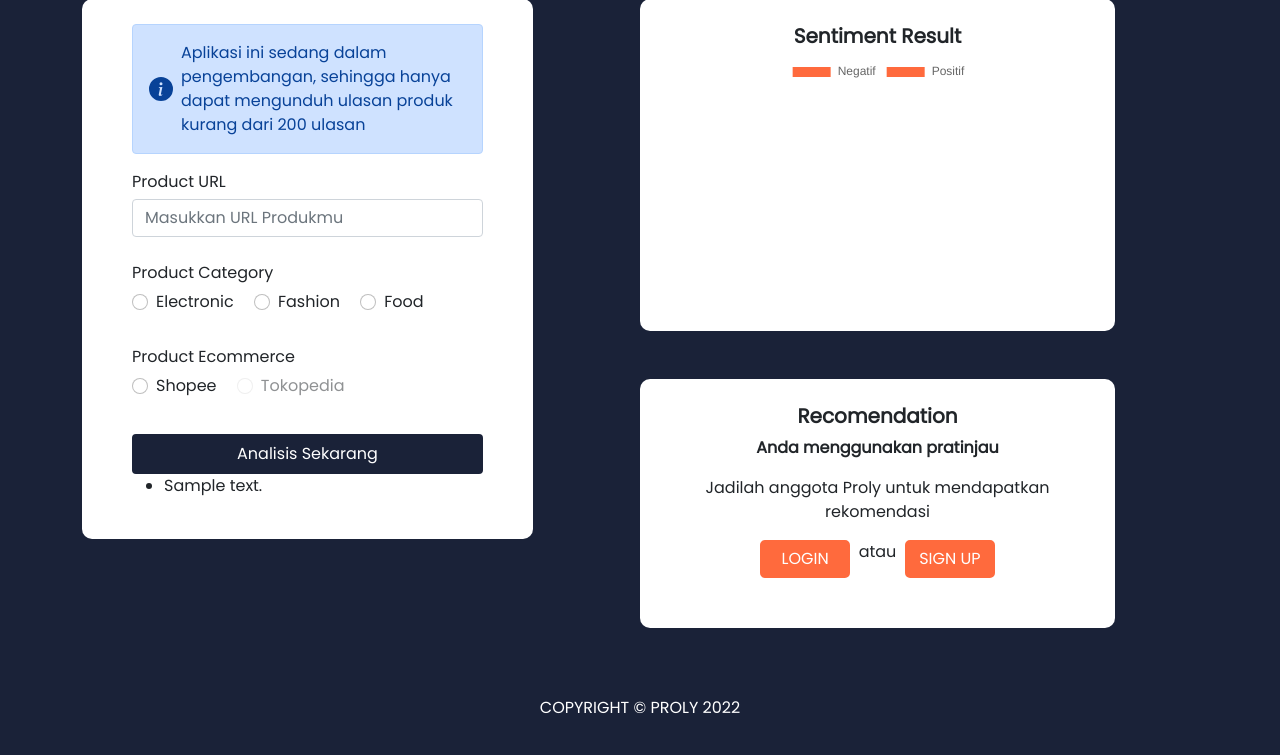
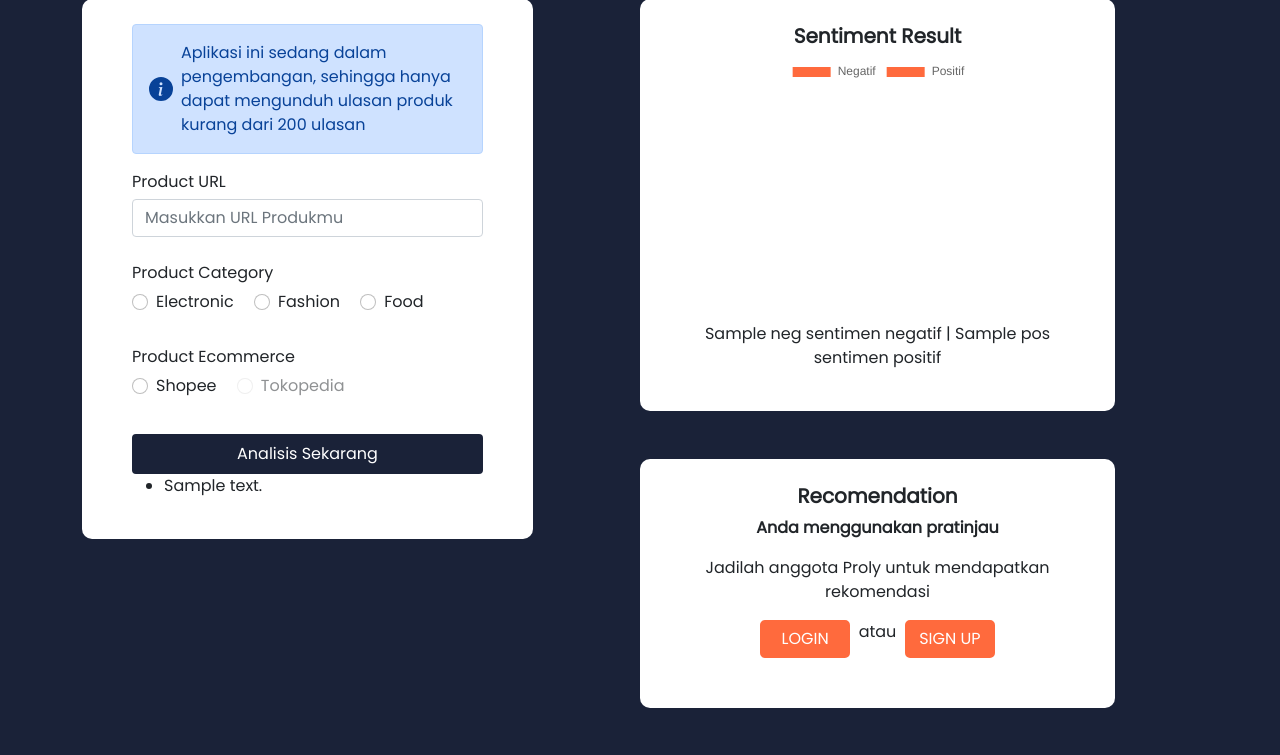
Before and after one commit to taqiyyaghazi/proly-app, a Flask app: template website/templates/analysis.html in a window 1280 px wide. Shown: the part 546-1301 px from the top of the page. Before the commit the page ends 1260 px from the top, so only its background shows below. Run offline with Flask 2, Linux system fonts and the light colour scheme; the template is opened without the code that fills it: most values are stand-ins (such as "Sample title", 1, 10 or a date in 2020); some libraries are stand-ins or nearby versions.

Commit message:
Menghapus file sampah

```diff
--- a/website/__init__.py
+++ b/website/__init__.py
@@ -19,7 +19,7 @@ def create_app():
     app.register_blueprint(views, url_prefix='/')
     app.register_blueprint(auth, url_prefix='/')
 
-    from .models import User, Note
+    from .models import User
 
     create_database(app)
 
--- a/website/static/index.js
+++ /dev/null
@@ -1,8 +0,0 @@
-function deleteNote(noteId) {
-  fetch("/delete-note", {
-    method: "POST",
-    body: JSON.stringify({ noteId: noteId }),
-  }).then((_res) => {
-    window.location.href = "/";
-  });
-}
--- a/website/templates/analysis-member.html
+++ b/website/templates/analysis-member.html
@@ -160,7 +160,6 @@ content %}
         </div>
         <div class="text-center mt-3">
           <p>{{ neg }} sentimen negatif | {{ pos }} sentimen positif</p>
-          <p></p>
         </div>
       </div>
       <br />
--- a/website/templates/analysis.html
+++ b/website/templates/analysis.html
@@ -138,6 +138,9 @@ content %}
             <canvas id="sentimentChart"></canvas>
           </div>
         </div>
+        <div class="text-center mt-3">
+          <p>{{ neg }} sentimen negatif | {{ pos }} sentimen positif</p>
+        </div>
       </div>
       <br />
       <br />
--- a/website/views.py
+++ b/website/views.py
@@ -35,7 +35,7 @@ def analysis():
             df, runtime = tokopediaScraper(url)
             pass
 
-        if runtime >= 28:
+        if runtime >= 29:
             flash('Runtime melebihi 30s', category='error')
 
 
@@ -44,9 +44,10 @@ def analysis():
         percent_pos = label_pos/total_label*100
         percent_neg = label_neg/total_label*100
     else:
+        label_pos, label_neg = 0, 0
         percent_neg, percent_pos = 50, 50
 
-    return render_template('analysis.html', user=current_user, sentiment=[percent_neg, percent_pos])
+    return render_template('analysis.html', user=current_user, sentiment=[percent_neg, percent_pos], neg=label_neg, pos=label_pos)
 
 @views.route('analysis-member', methods=['GET', 'POST'])
 @login_required
```
Also changed, not shown: website/models.py (+0 -7 lines), website/database.db, 1 other file.
